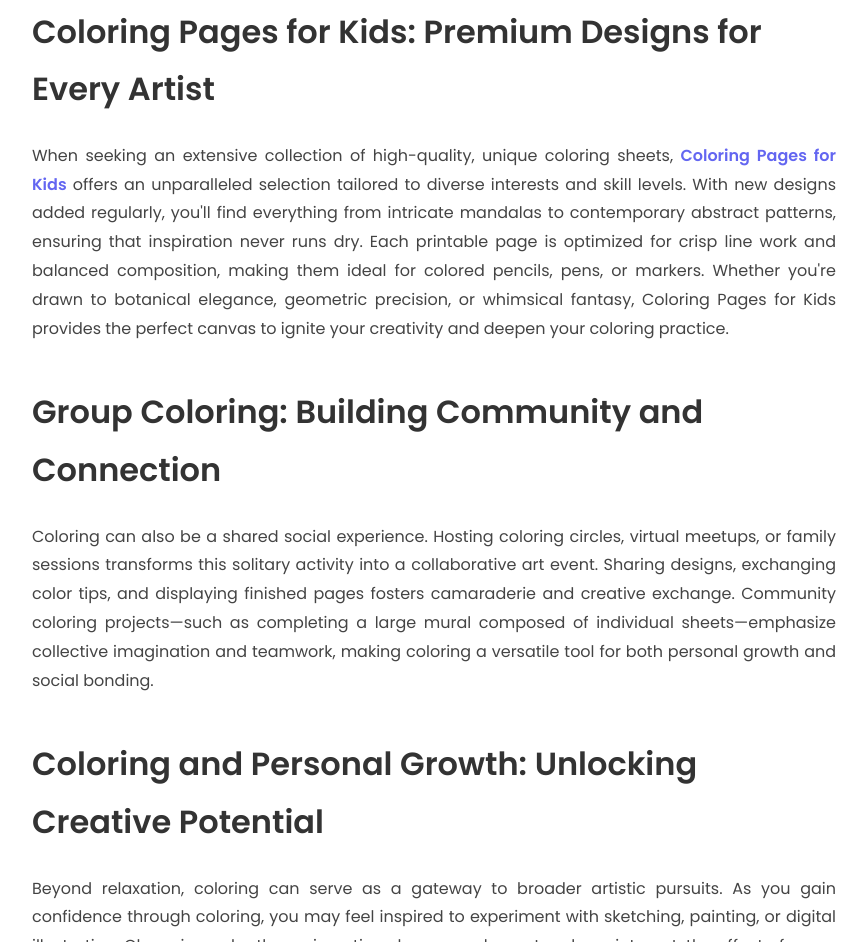
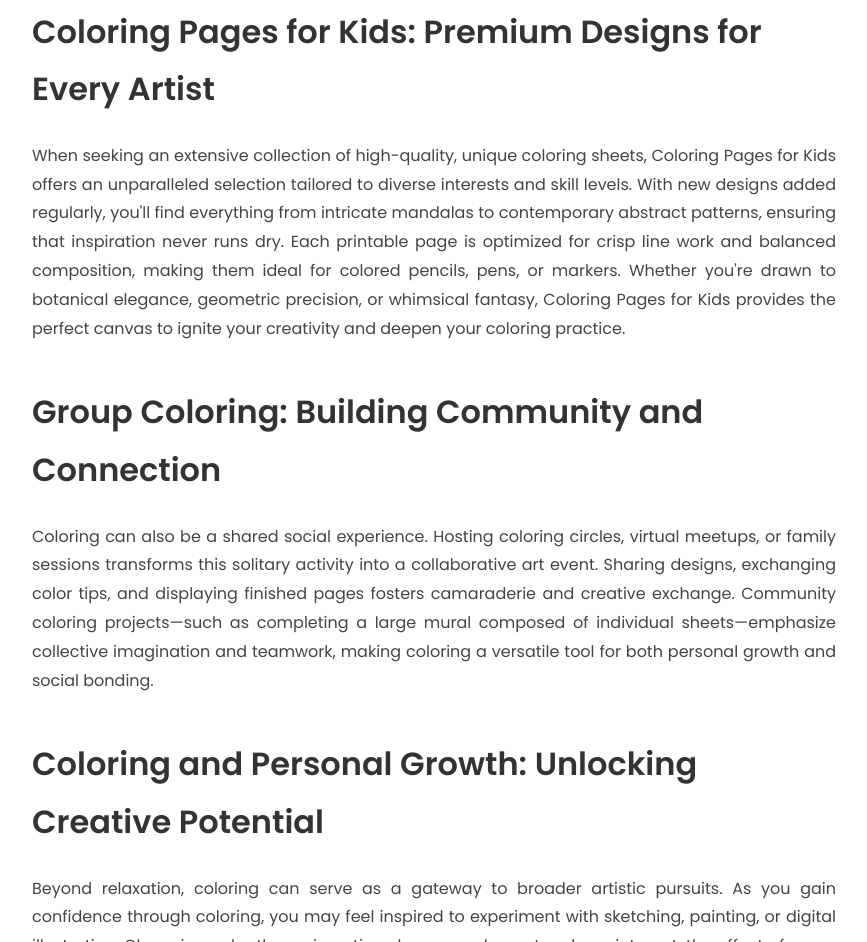
Before and after one commit to eastonblue42-jpg/coloring-pages-for-kids, a plain HTML site: page index.html in a window 1280 px wide. Shown: the part 7639-8581 px from the top of the page, without its empty margins (206-1073 px from the left). Drawn offline with Linux system fonts and the light colour scheme.

Commit message:
Update index.html

```diff
--- a/index.html
+++ b/index.html
@@ -268,7 +268,7 @@
                         <p>By scheduling dedicated coloring intervals, you reinforce a healthy habit loop that anchors your well-being amidst hectic schedules.</p>
 
                         <h2>Coloring Pages for Kids: Premium Designs for Every Artist</h2>
-                        <p>When seeking an extensive collection of high-quality, unique coloring sheets, <a href="https://exclusivecoloringpages.com/" class="highlight-link">Coloring Pages for Kids</a> offers an unparalleled selection tailored to diverse interests and skill levels. With new designs added regularly, you'll find everything from intricate mandalas to contemporary abstract patterns, ensuring that inspiration never runs dry. Each printable page is optimized for crisp line work and balanced composition, making them ideal for colored pencils, pens, or markers. Whether you're drawn to botanical elegance, geometric precision, or whimsical fantasy, Coloring Pages for Kids provides the perfect canvas to ignite your creativity and deepen your coloring practice.</p>
+                        <p>When seeking an extensive collection of high-quality, unique coloring sheets, Coloring Pages for Kids offers an unparalleled selection tailored to diverse interests and skill levels. With new designs added regularly, you'll find everything from intricate mandalas to contemporary abstract patterns, ensuring that inspiration never runs dry. Each printable page is optimized for crisp line work and balanced composition, making them ideal for colored pencils, pens, or markers. Whether you're drawn to botanical elegance, geometric precision, or whimsical fantasy, Coloring Pages for Kids provides the perfect canvas to ignite your creativity and deepen your coloring practice.</p>
 
                         <h2>Group Coloring: Building Community and Connection</h2>
                         <p>Coloring can also be a shared social experience. Hosting coloring circles, virtual meetups, or family sessions transforms this solitary activity into a collaborative art event. Sharing designs, exchanging color tips, and displaying finished pages fosters camaraderie and creative exchange. Community coloring projects—such as completing a large mural composed of individual sheets—emphasize collective imagination and teamwork, making coloring a versatile tool for both personal growth and social bonding.</p>
```
